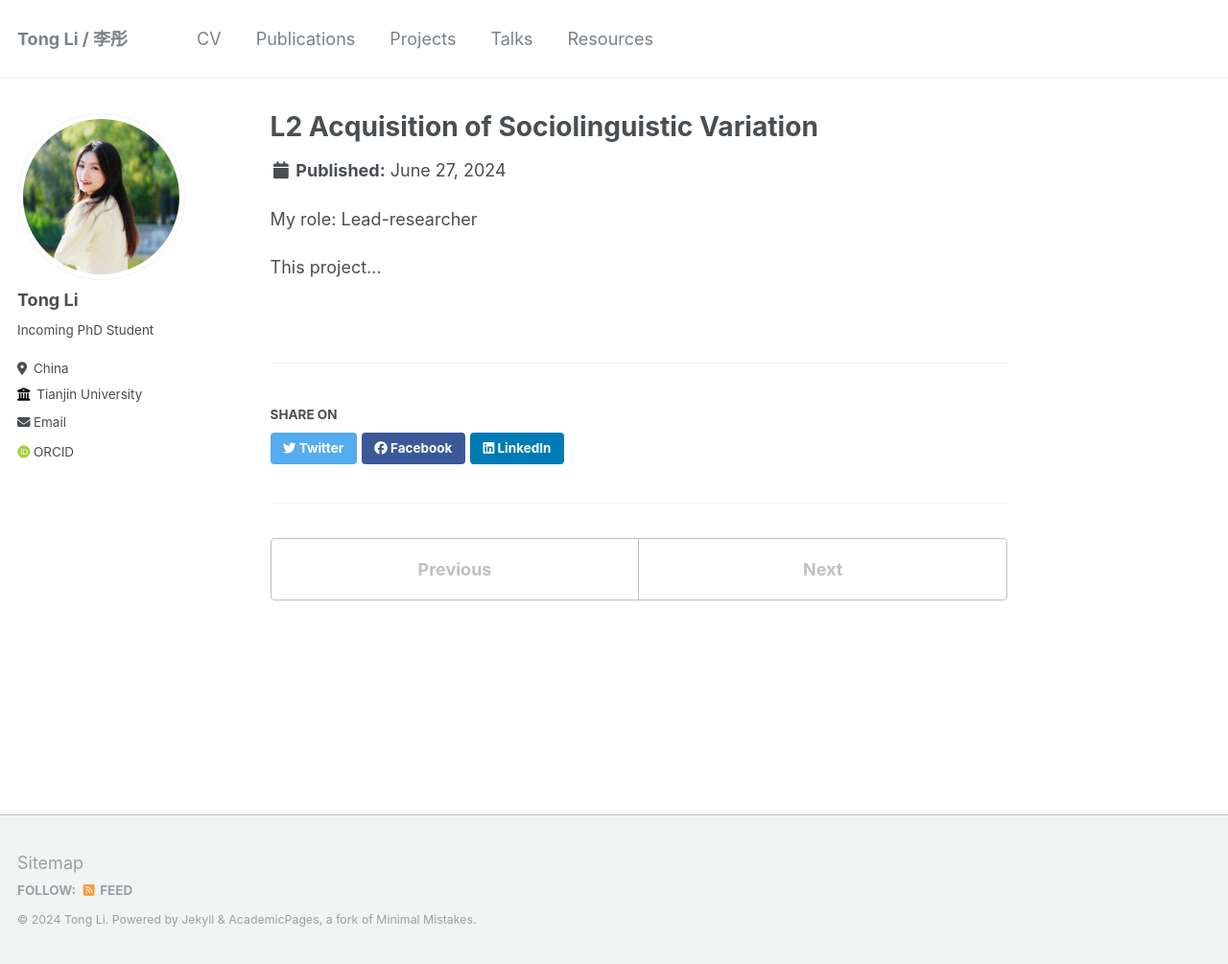
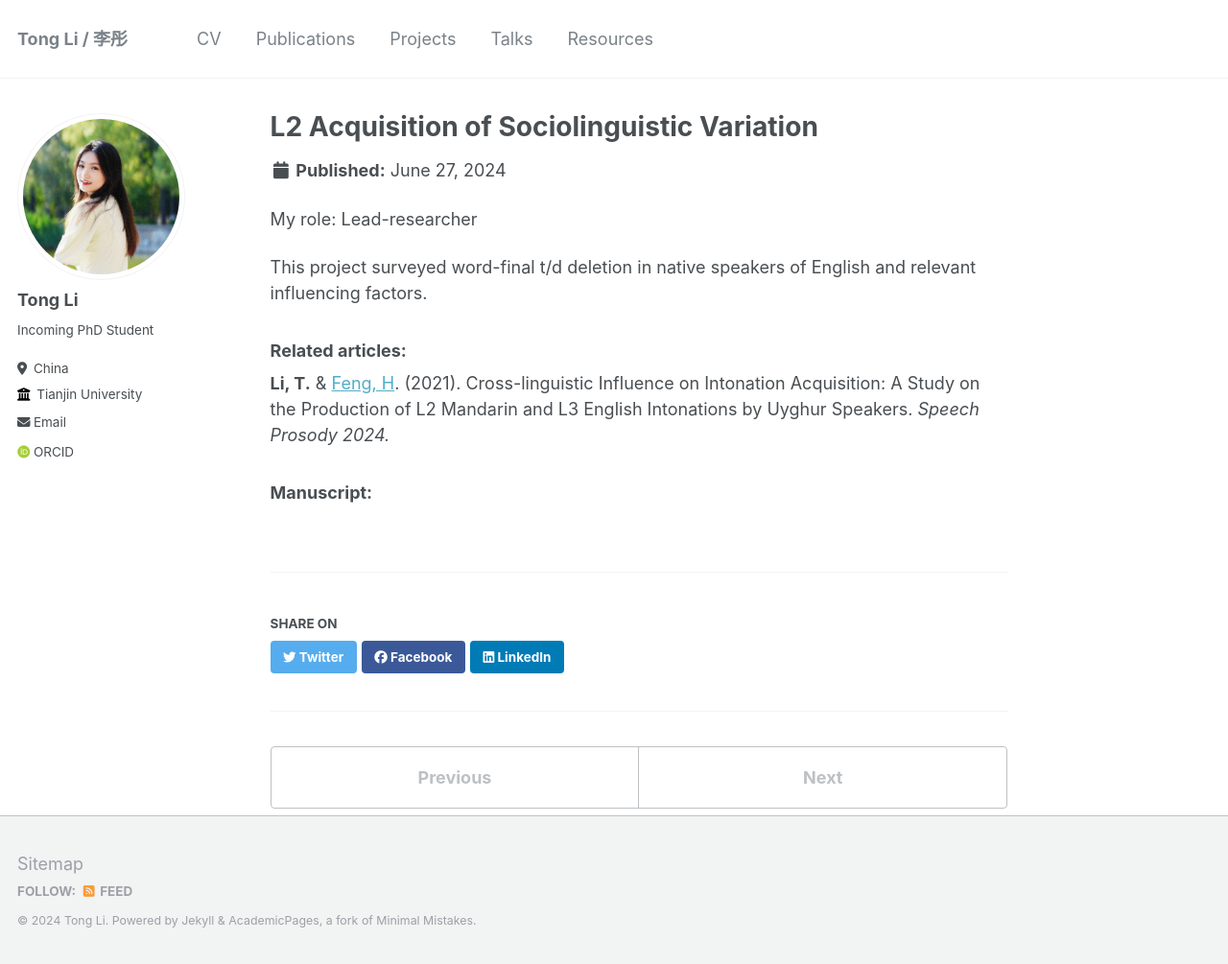
Before and after one commit to litonglinguistics/litonglinguistics.github.io, a Jekyll site: the page built from _projects/project2_td.md, in a window 1280 px wide and 1005 px high. Shown: the whole window at 96% size. Built offline with Jekyll 4.4.1, drawn with Linux system fonts in a browser that asks for light colours; some web fonts are replaced.

Commit message:
Update project2_td.md

```diff
--- a/_projects/project2_td.md
+++ b/_projects/project2_td.md
@@ -7,4 +7,10 @@ permalink: /projects/project2_td
 
 My role: Lead-researcher
 
-This project...
+This project surveyed word-final t/d deletion in native speakers of English and relevant influencing factors.
+
+### Related articles:
+
+**Li, T.** & [Feng, H](http://tjusfl.tju.edu.cn/info/1178/3038.htm). (2021). Cross-linguistic Influence on Intonation Acquisition: A Study on the Production of L2 Mandarin and L3 English Intonations by Uyghur Speakers. _Speech Prosody 2024._
+
+### Manuscript:
```
